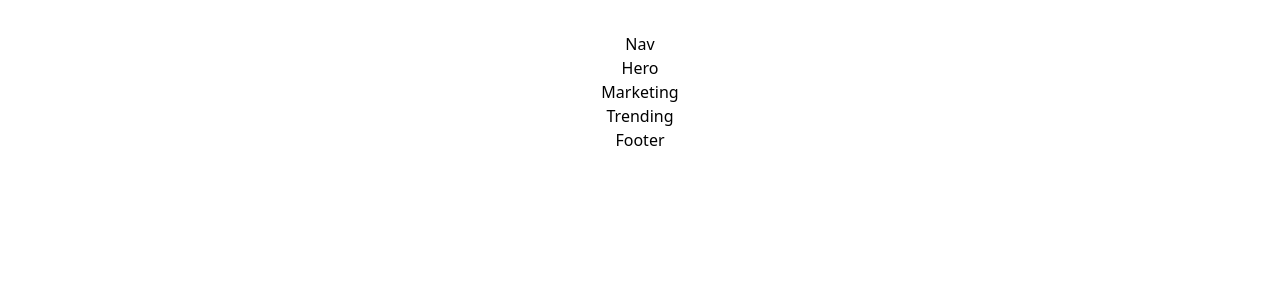
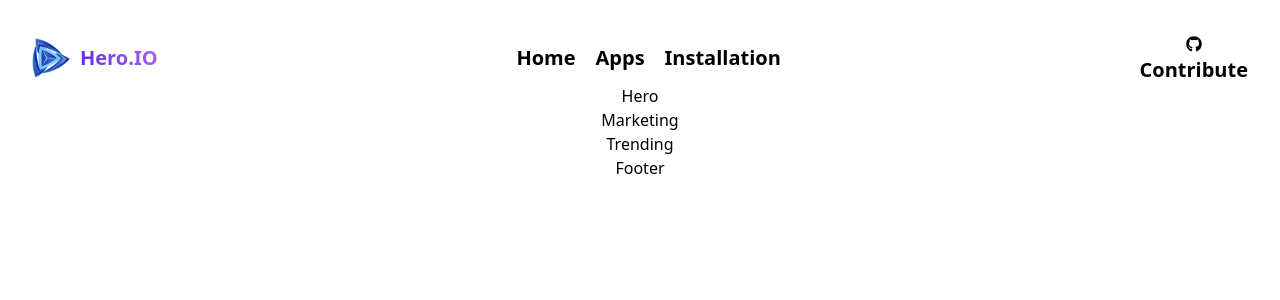
Before and after one commit to ShahinulRafi/Hero-Apps, a React (Vite) app: page / in a window 1280 px wide. Shown: the top 300 px of the page. Built offline with nearby package versions, Linux system fonts and the light colour scheme.

Commit message:
nav design

```diff
--- a/package.json
+++ b/package.json
@@ -10,6 +10,9 @@
     "preview": "vite preview"
   },
   "dependencies": {
+    "@fortawesome/fontawesome-svg-core": "^7.1.0",
+    "@fortawesome/free-brands-svg-icons": "^7.1.0",
+    "@fortawesome/react-fontawesome": "^3.1.0",
     "@tailwindcss/vite": "^4.1.14",
     "react": "^19.1.1",
     "react-dom": "^19.1.1",
--- a/src/components/Header/Nav.jsx
+++ b/src/components/Header/Nav.jsx
@@ -1,11 +1,51 @@
-import React from 'react';
+// import { faGithub } from "@fortawesome/free-brands-svg-icons";
+import { faGithub } from '@fortawesome/free-brands-svg-icons';
+import { FontAwesomeIcon } from '@fortawesome/react-fontawesome';
 
+import React from "react";
+import { NavLink } from "react-router";
 const Nav = () => {
-    return (
-        <div>
-            Nav
+  return (
+    <nav className="flex justify-between items-center">
+      <NavLink Link to="/home">
+        <div class="flex justify-between items-center gap-2">
+          <img src="/public/assets/logo.png" className="h-10" alt="" />
+          <h2 className="bg-gradient-to-r from-[#632EE3] to-[#9F62F2] font-bold text-xl text-transparent bg-clip-text">Hero.IO</h2>
         </div>
-    );
+      </NavLink>
+      <div className="flex gap-5">
+        <NavLink
+          Link
+          to="/home"
+          className={({ isActive }) => (isActive ? "text-[#632EE3] underline font-semibold text-xl" : "font-semibold text-xl")}
+        >
+          Home
+        </NavLink>
+        <NavLink
+          Link
+          to="/apps"
+          className={({ isActive }) => (isActive ? "text-[#632EE3] underline font-semibold text-xl" : "font-semibold text-xl")}
+        >
+          Apps
+        </NavLink>
+        <NavLink
+          Link
+          to="/installation"
+          className={({ isActive }) => (isActive ? "text-[#632EE3] underline font-semibold text-xl" : "font-semibold text-xl")}
+
+        >
+          Installation
+        </NavLink>
+      </div>
+
+      <button>
+        <a href="www.github.com">
+          <FontAwesomeIcon icon={faGithub} />
+          <h2 className="text-xl font-semibold">Contribute</h2>
+        </a>
+      </button>
+    </nav>
+  );
 };
 
 export default Nav;
```
Also changed, not shown: 1 other file (tests, documents, lock files or other folders).
